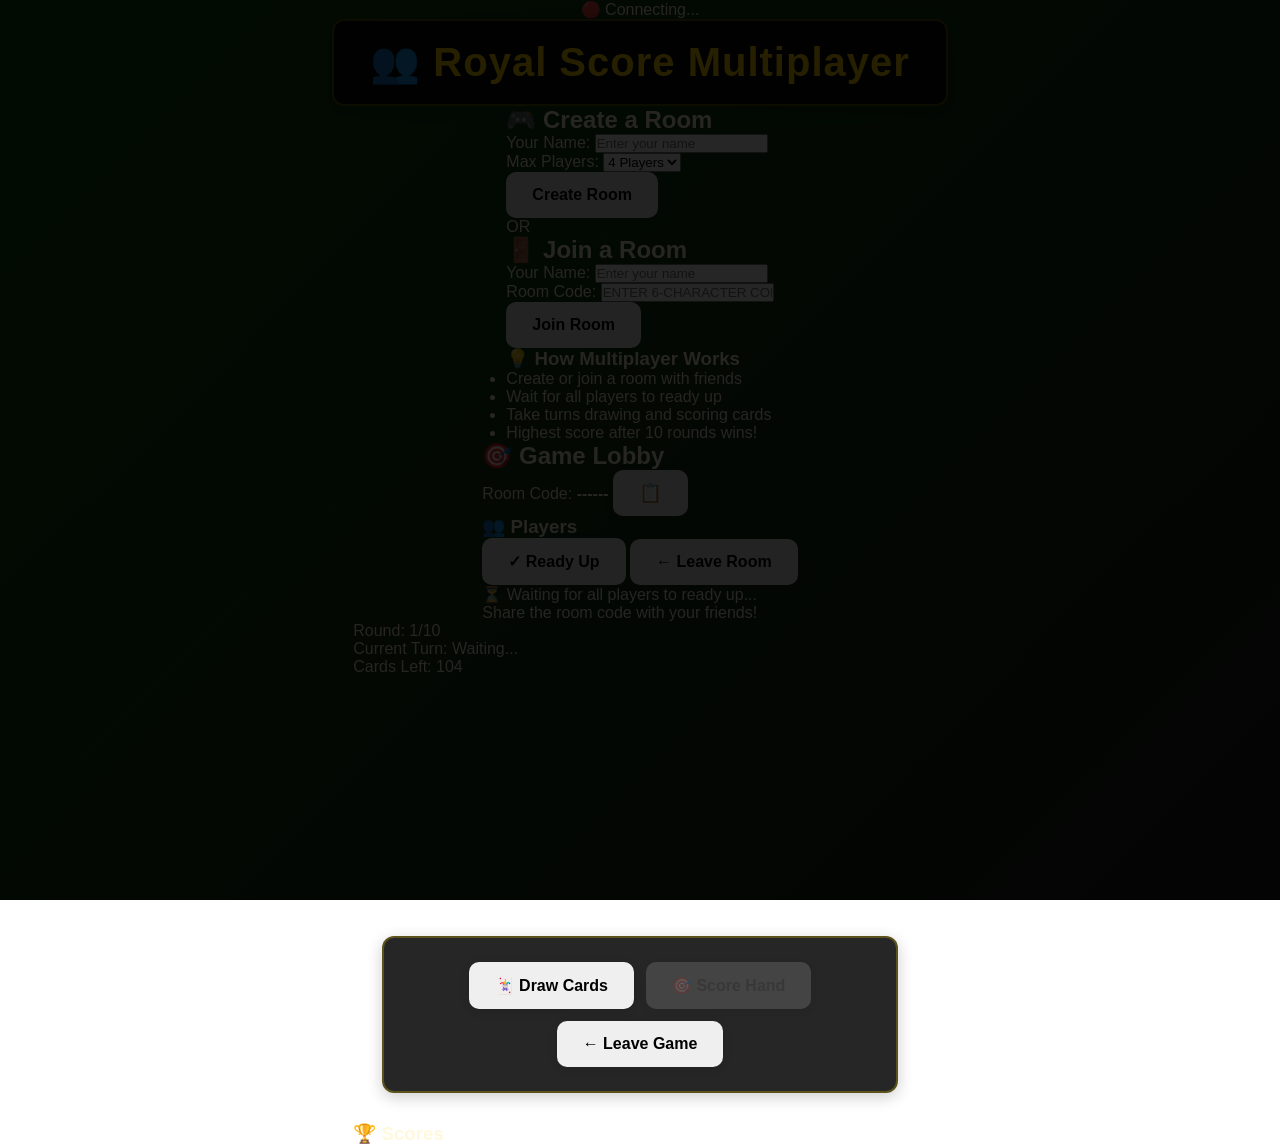
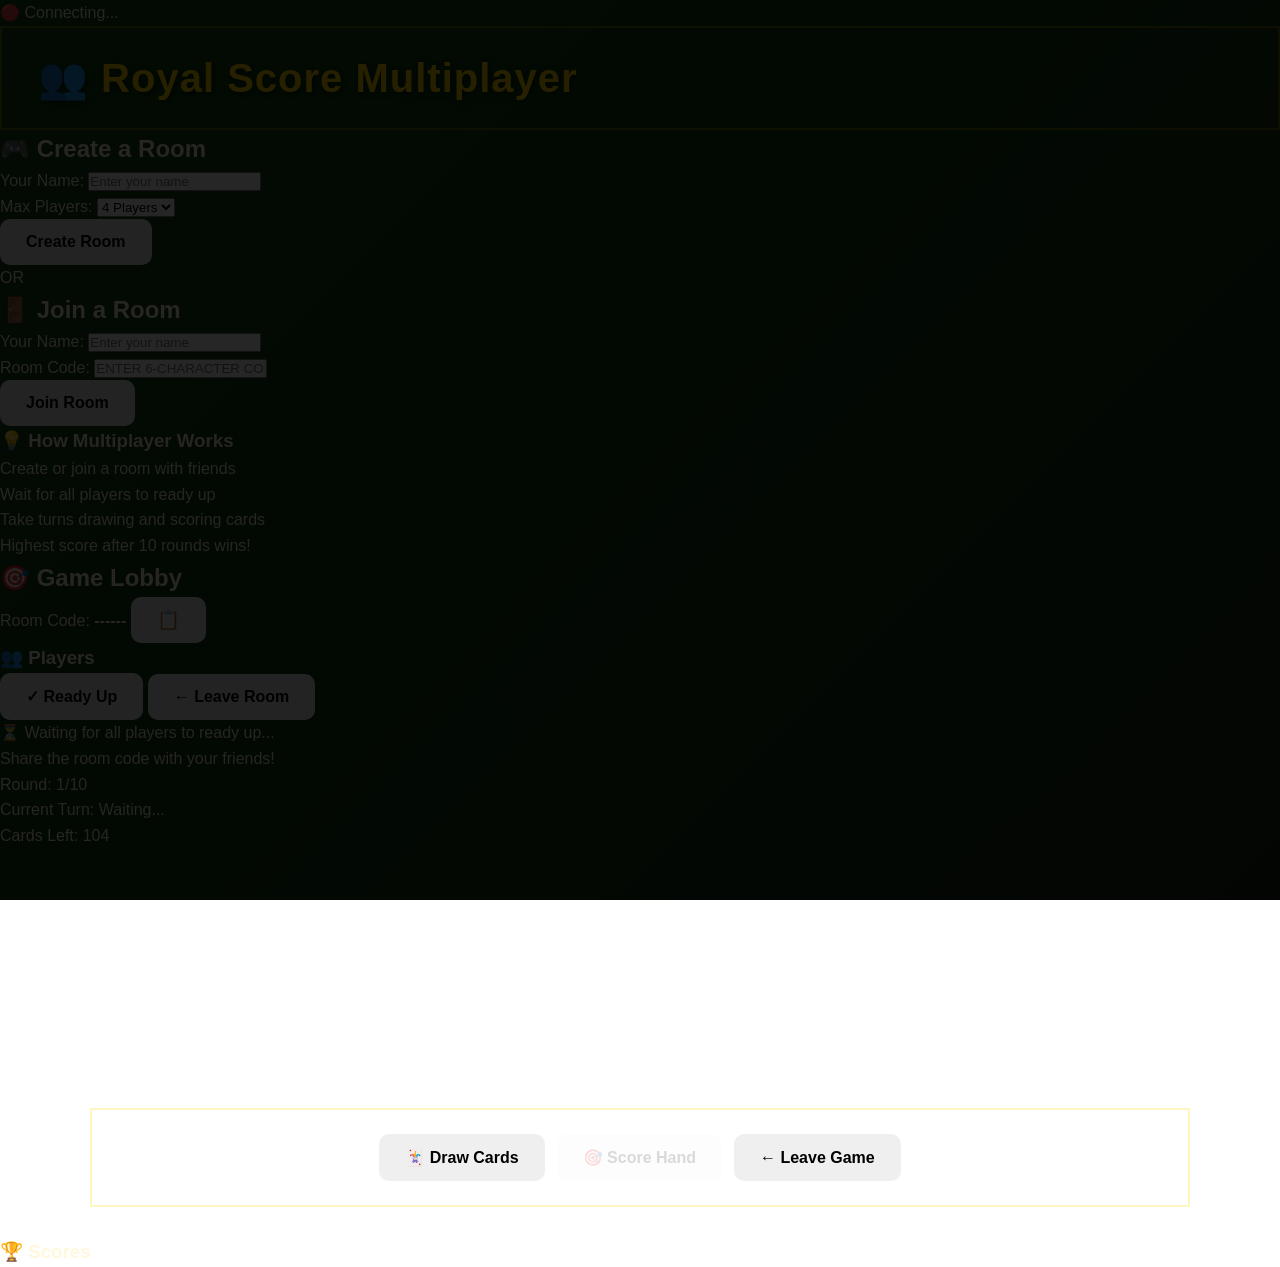

new changes

--- a/css/style.css
+++ b/css/style.css
@@ -1,48 +1,68 @@
 /* ===========================
-   Royal Score - Main Stylesheet
-   Modern, Professional Design
+   Royal Score - Main Styles
+   Modern, Responsive Design
    =========================== */
 
 /* ===========================
-   CSS Variables & Base Styles
+   CSS Variables & Reset
    =========================== */
 :root {
-    --primary-gold: #FFD700;
-    --dark-gold: #B8860B;
-    --light-gold: #FFED4E;
-    --bg-dark: #0a4d0a;
-    --bg-darker: #1a1a1a;
-    --bg-card: rgba(0, 0, 0, 0.85);
-    --text-light: #fff8dc;
-    --success-green: #4CAF50;
-    --info-blue: #2196F3;
-    --danger-red: #f44336;
-    --transition-fast: 0.2s;
-    --transition-normal: 0.3s;
-    --transition-slow: 0.5s;
-    --shadow-sm: 0 2px 8px rgba(0,0,0,0.12);
-    --shadow-md: 0 4px 16px rgba(0,0,0,0.2);
-    --shadow-lg: 0 8px 32px rgba(0,0,0,0.35);
-    --border-radius: 12px;
+  --primary-gold: #FFD700;
+  --secondary-gold: #FFA500;
+  --primary-dark: #0a4d0a;
+  --secondary-dark: #1a1a1a;
+  --text-light: #fff8dc;
+  --text-dim: #b8b8b8;
+  --success: #4CAF50;
+  --danger: #f44336;
+  --warning: #FF9800;
+  --info: #2196F3;
+  --shadow-light: rgba(0, 0, 0, 0.2);
+  --shadow-medium: rgba(0, 0, 0, 0.4);
+  --shadow-heavy: rgba(0, 0, 0, 0.6);
+  --glass-bg: rgba(255, 255, 255, 0.1);
+  --glass-border: rgba(255, 255, 255, 0.2);
+  --glow-gold: rgba(255, 215, 0, 0.6);
+  --gradient-start: #0a4d0a;
+  --gradient-end: #16213e;
 }
 
 * {
-    margin: 0;
-    padding: 0;
-    box-sizing: border-box;
+  margin: 0;
+  padding: 0;
+  box-sizing: border-box;
 }
 
 body {
-    font-family: 'Poppins', 'Segoe UI', Tahoma, Geneva, Verdana, sans-serif;
-    display: flex;
-    flex-direction: column;
-    align-items: center;
-    background: linear-gradient(135deg, var(--bg-dark) 0%, var(--bg-darker) 100%);
-    background-attachment: fixed;
-    min-height: 100vh;
-    margin: 0;
-    color: var(--text-light);
-    overflow-x: hidden;
+  font-family: 'Poppins', 'Segoe UI', Tahoma, Geneva, Verdana, sans-serif;
+  background: linear-gradient(135deg, var(--primary-dark) 0%, var(--secondary-dark) 100%);
+  background-attachment: fixed;
+  color: var(--text-light);
+  min-height: 100vh;
+  line-height: 1.6;
+  overflow-x: hidden;
+  position: relative;
+}
+
+/* Animated background gradient */
+body::before {
+  content: '';
+  position: fixed;
+  top: 0;
+  left: 0;
+  width: 100%;
+  height: 100%;
+  background: linear-gradient(-45deg, var(--gradient-start), var(--secondary-dark), var(--gradient-start), var(--gradient-end));
+  background-size: 400% 400%;
+  animation: gradientBG 15s ease infinite;
+  z-index: -1;
+  opacity: 0.3;
+}
+
+@keyframes gradientBG {
+  0% { background-position: 0% 50%; }
+  50% { background-position: 100% 50%; }
+  100% { background-position: 0% 50%; }
 }
 
 /* ===========================
@@ -244,7 +264,7 @@ body {
     position: absolute;
     top: 0;
     left: -100%;
-    width: 100%100%;
+    width: 100%;
     height: 100%;
     background: rgba(255, 255, 255, 0.2);
     transition: left var(--transition-slow) ease;
@@ -422,33 +442,33 @@ button .btn-icon,
 button .btn-label,
 .game-btn .btn-label,
 .doc-btn .btn-label {
-    font-weight: 600;
+font-weight: 600;
+}
+
+.doc-btn {
+background: linear-gradient(135deg, #0078d4, #005fa3);
+color: #fff;
 }
 
 /* Game Button Variants */
 .game-btn.primary {
-    background: linear-gradient(135deg, var(--success-green), #45a049);
-    color: white;
+background: linear-gradient(135deg, var(--success-green), #45a049);
+color: white;
 }
 
 .game-btn.secondary {
-    background: linear-gradient(135deg, var(--info-blue), #1976D2);
-    color: white;
+background: linear-gradient(135deg, var(--info-blue), #1976D2);
+color: white;
 }
 
 .game-btn.info {
-    background: linear-gradient(135deg, #FF9800, #F57C00);
-    color: white;
+background: linear-gradient(135deg, #FF9800, #F57C00);
+color: white;
 }
 
 .game-btn.danger {
-    background: linear-gradient(135deg, var(--danger-red), #d32f2f);
-    color: white;
-}
-
-.doc-btn {
-    background: linear-gradient(135deg, #0078d4, #005fa3);
-    color: #fff;
+background: linear-gradient(135deg, var(--danger-red), #d32f2f);
+color: white;
 }
 
 /* ===========================
